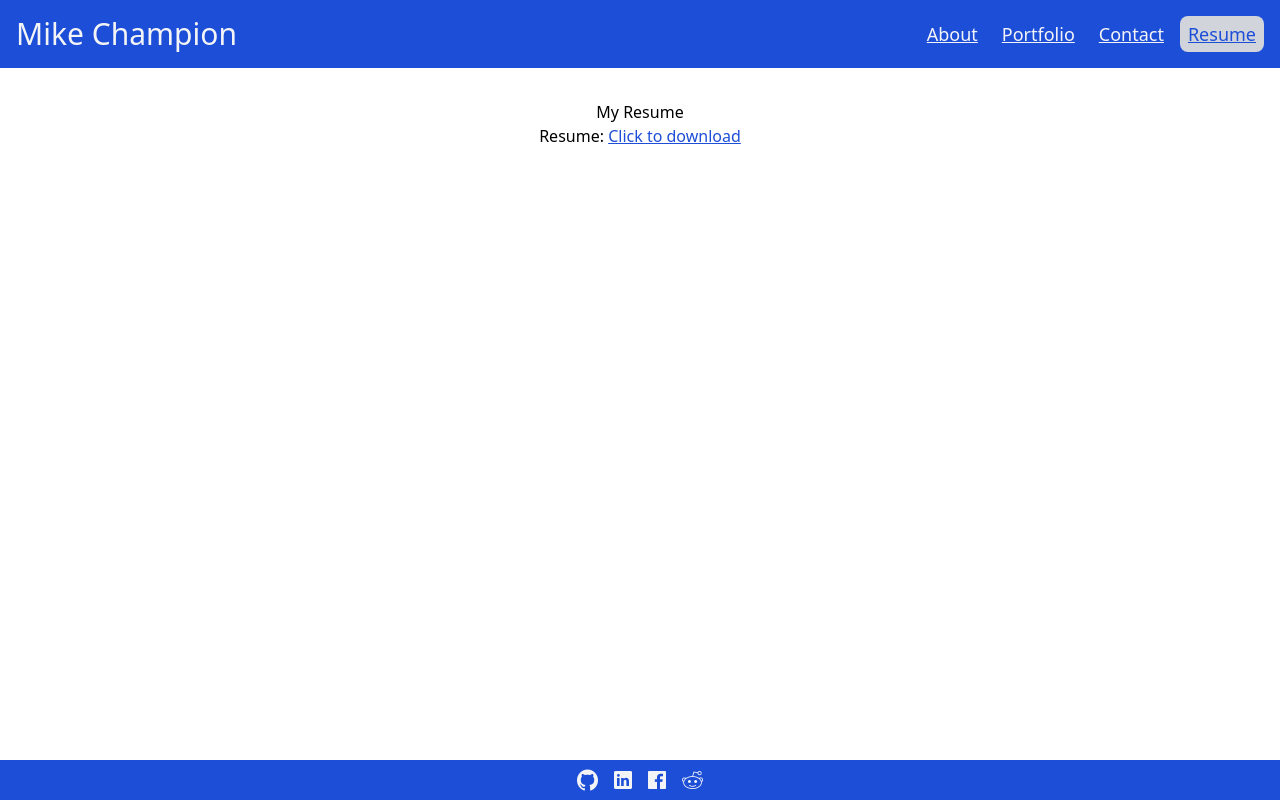
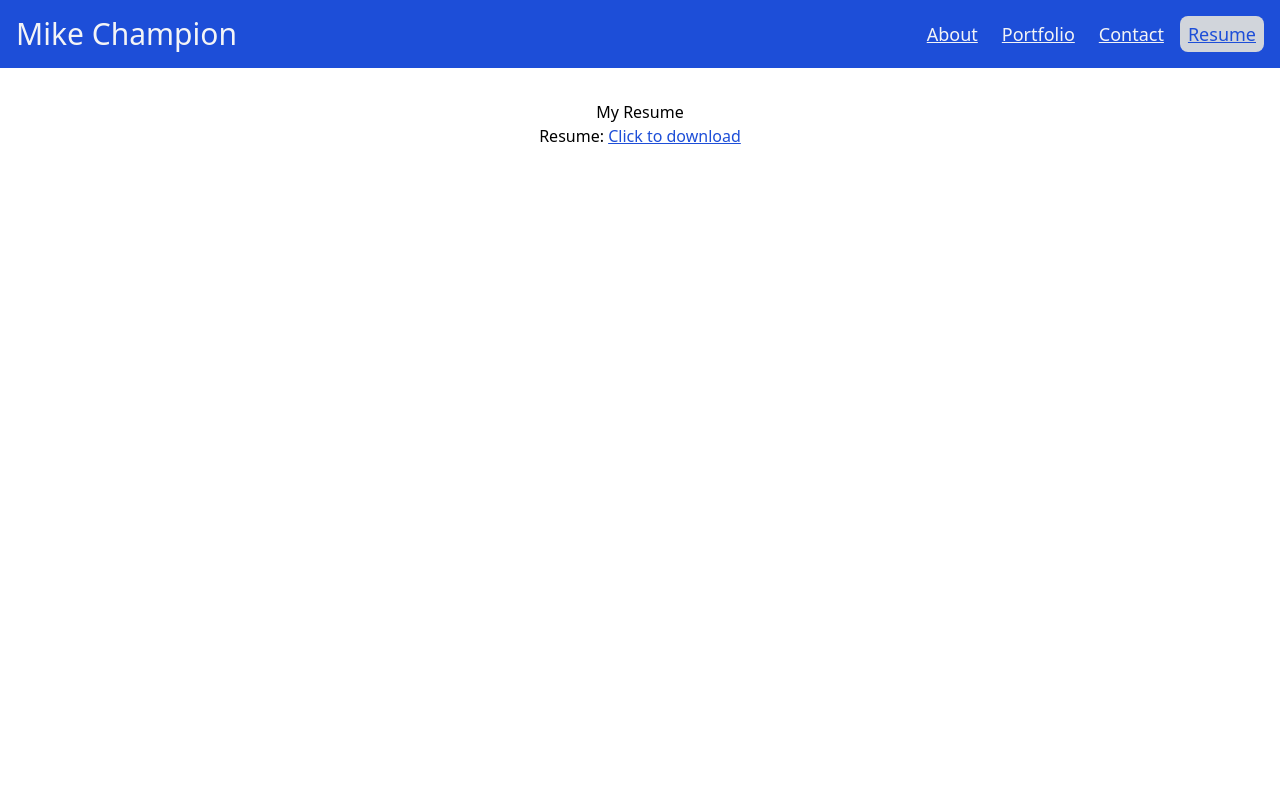
Before and after one commit to MikeChampion/react-portfolio, a React (Create React App) app: page /resume in a window 1280 px wide. Built offline with nearby package versions, Linux system fonts and the light colour scheme.

Commit message:
Update footer links

```diff
--- a/src/components/Footer.jsx
+++ b/src/components/Footer.jsx
@@ -8,31 +8,27 @@ function Footer(props) {
     {
         name: "GitHub",
         url: "https://github.com/MikeChampion",
-        icon: "github",
+        icon: "logo-github",
     },
     {
         name: "LinkedIn",
         url: "https://www.linkedin.com/in/MikeChampion42/",
-        icon: "linkedin",
+        icon: "logo-linkedin",
     },
     {
         name: "Stack Overflow",
-        url: "https://www.facebook.com/Rassilon007",
-        icon: "facebook",
+        url: "https://stackoverflow.com/users/8723496/mike-champion",
+        icon: "logo-stackoverflow",
     },
-    {
-      name: "Reddit",
-      url: "https://www.reddit.com/user/Rassilon007",
-      icon: "reddit",
-  },
+
   ];
 
   return (
-    <footer className="flex flex-row space-between justify-center items-center w-full gap-4 bg-blue-700 text-gray-100 py-1 fixed bottom-0">
+    <footer className="flex flex-row space-between justify-center items-center w-full gap-4 bg-blue-700 text-gray-100 fixed bottom-0">
       <div className="flex justify-center w-10 list-none gap-4">
         {footerLinks.map((link, index) => (
             <button key={index}>
-              <a href={link.url} target="_blank" rel="noreferrer"><i title={link.name} className={`ion-logo-${link.icon} text-2xl`}></i></a>
+              <a href={link.url} target="_blank" rel="noreferrer"><ion-icon title={link.name} name={link.icon} class={"text-2xl pt-3 pb-2 text-gray-100"}></ion-icon></a>
             </button>
           ))}
       </div>
```
